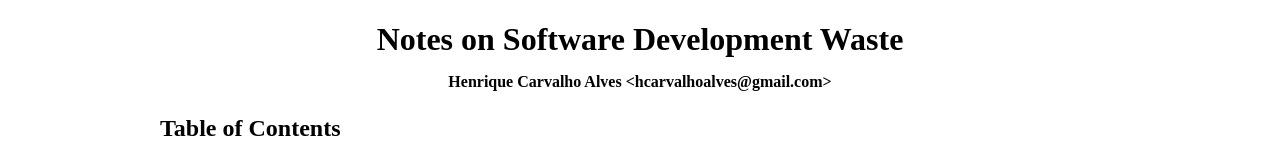
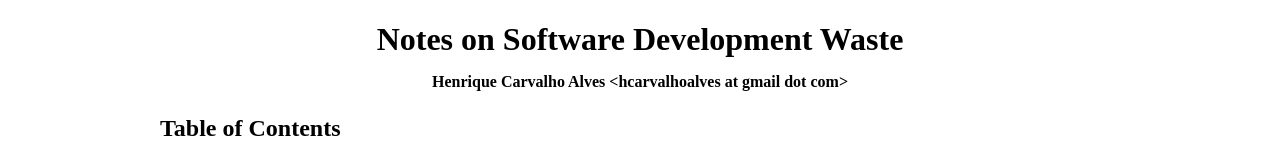
Before and after one commit to hcarvalhoalves/software-development-waste, a plain HTML site: page index.html in a window 1280 px wide. Shown: the top 163 px of the page. Drawn offline with Linux system fonts and the light colour scheme.

Commit message:
Update index.html

```diff
--- a/index.html
+++ b/index.html
@@ -199,7 +199,7 @@
 <div id="content" class="content">
 <h1 class="title">Notes on Software Development Waste
 <br />
-<span class="subtitle">Henrique Carvalho Alves &lt;hcarvalhoalves@gmail.com&gt;</span>
+<span class="subtitle">Henrique Carvalho Alves &lt;hcarvalhoalves at gmail dot com&gt;</span>
 </h1>
 <div id="table-of-contents" role="doc-toc">
 <h2>Table of Contents</h2>
```
